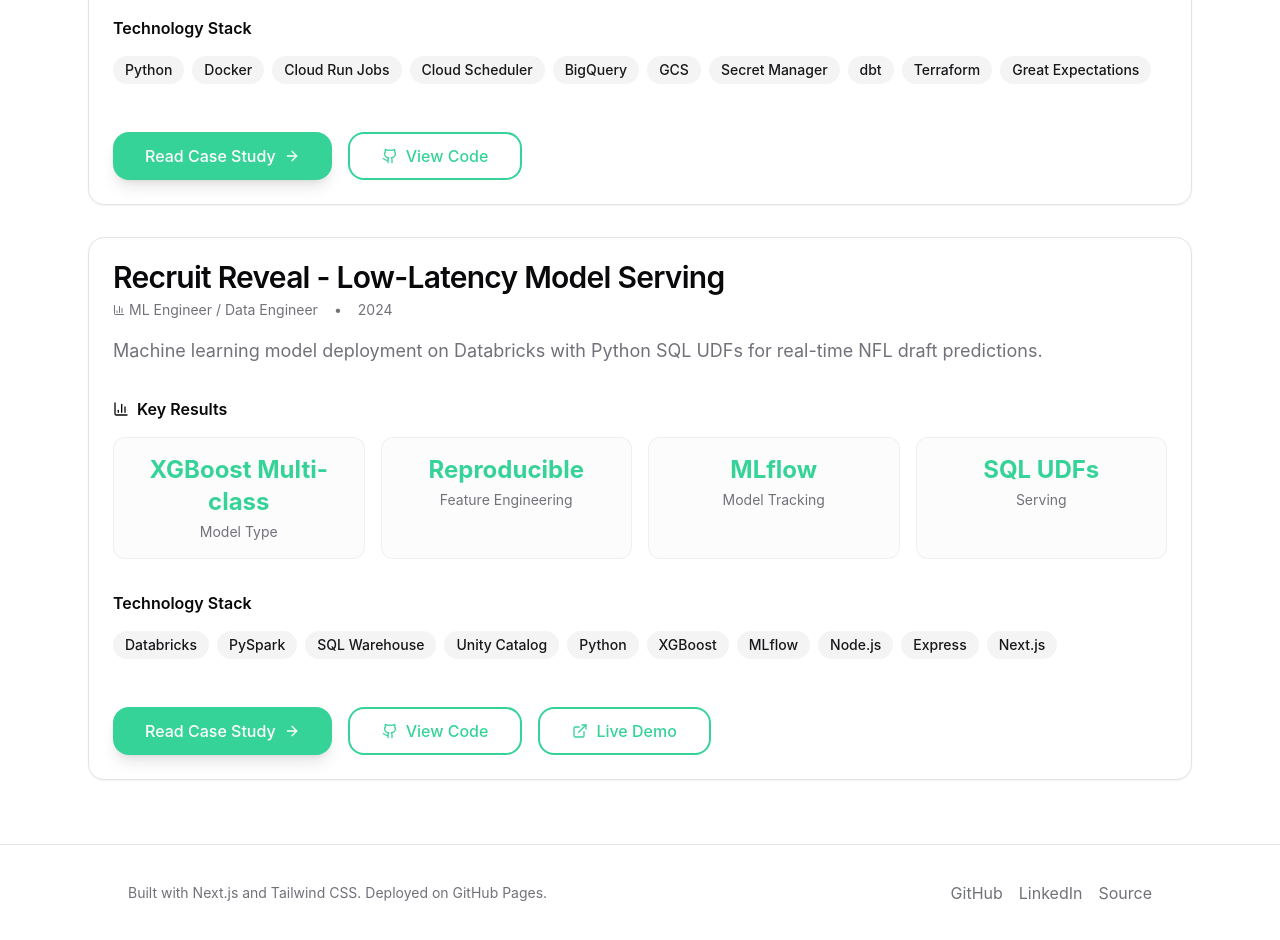
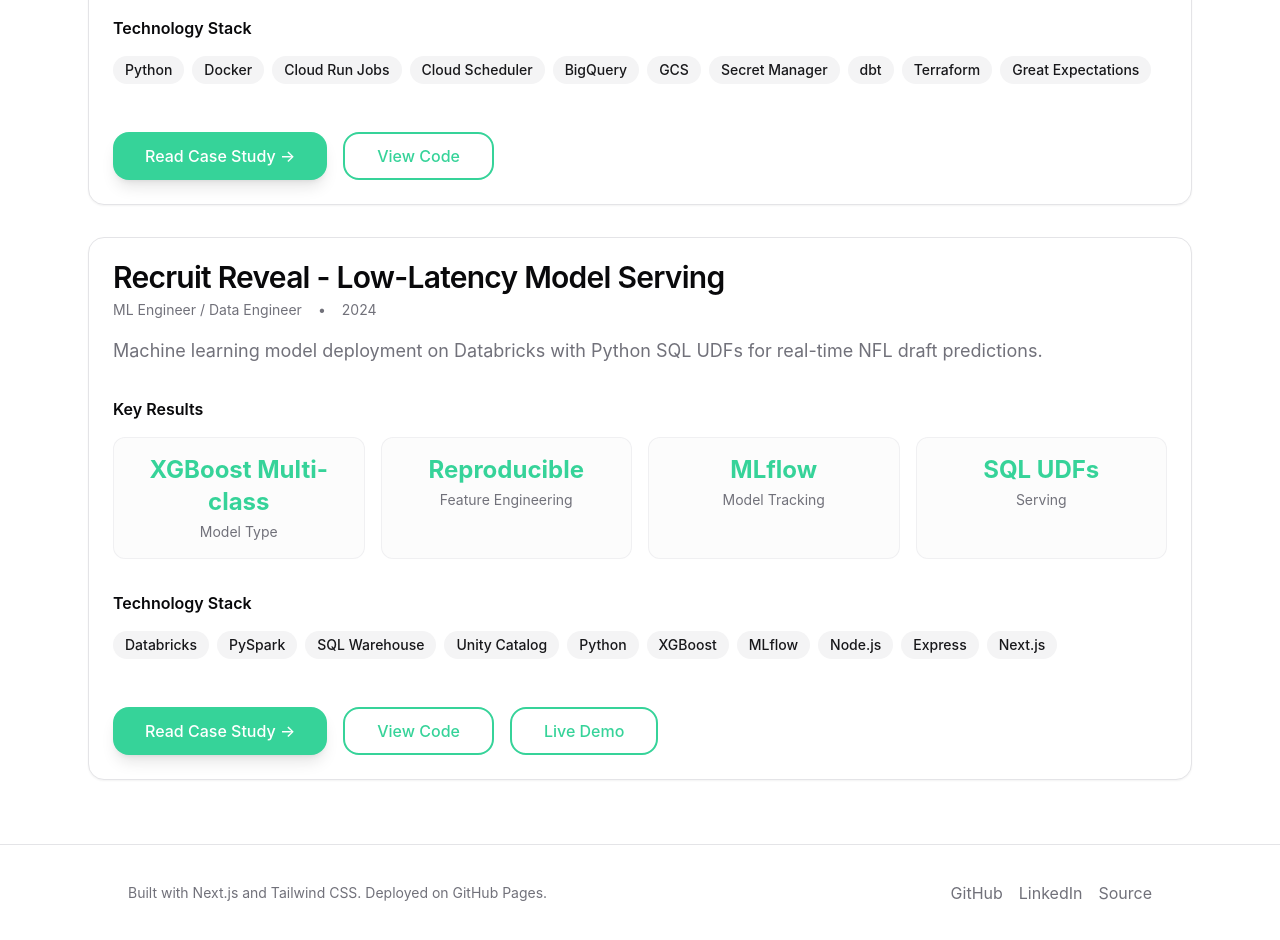
Before and after one commit to DrakeDamon/portfolio-nextjs, a Next.js app: page /projects in a window 1280 px wide. Shown: the part 1200-2140 px from the top of the page. Built offline with nearby package versions, Linux system fonts and the light colour scheme.

Commit message:
Fix: Remove lucide-react imports to resolve build error
- Remove BarChart3, ArrowRight, ExternalLink, Github icon imports
- Use text-based arrows and clean button styling
- Maintains functionality while eliminating dependency bloat

```diff
--- a/src/app/projects/page.tsx
+++ b/src/app/projects/page.tsx
@@ -2,7 +2,6 @@
 import { Card, CardHeader, CardTitle, CardContent } from "@/components/ui/card"
 import { Badge } from "@/components/ui/badge"
 import { Button } from "@/components/ui/button"
-import { ArrowRight, ExternalLink, Github, BarChart3 } from "lucide-react"
 import Link from 'next/link'
 
 export default function ProjectsPage() {
@@ -25,10 +24,7 @@
                 <div>
                   <CardTitle className="text-3xl mb-2">{study.title}</CardTitle>
                   <div className="flex items-center gap-4 text-sm text-muted-foreground">
-                    <span className="flex items-center gap-1">
-                      <BarChart3 className="h-3 w-3" />
-                      {study.role}
-                    </span>
+                    <span>{study.role}</span>
                     <span>•</span>
                     <span>{study.dates}</span>
                   </div>
@@ -40,10 +36,7 @@
 
               {/* Key Metrics */}
               <div>
-                <h3 className="font-semibold mb-4 flex items-center gap-2">
-                  <BarChart3 className="h-4 w-4" />
-                  Key Results
-                </h3>
+                <h3 className="font-semibold mb-4">Key Results</h3>
                 <div className="grid grid-cols-2 md:grid-cols-4 gap-4">
                   {study.metrics.map((metric, index) => (
                     <div key={index} className="text-center p-4 bg-secondary/30 rounded-xl border border-border/50 hover:bg-secondary/50 transition-colors">
@@ -73,23 +66,20 @@
               {/* Actions */}
               <div className="flex flex-wrap gap-4 pt-4">
                 <Button size="lg" asChild>
-                  <Link href={`/projects/${study.slug}`} className="flex items-center gap-2">
-                    Read Case Study
-                    <ArrowRight className="h-4 w-4" />
+                  <Link href={`/projects/${study.slug}`}>
+                    Read Case Study →
                   </Link>
                 </Button>
                 {study.links?.repo && (
                   <Button variant="outline" size="lg" asChild>
-                    <a href={study.links.repo} target="_blank" rel="noopener noreferrer" className="flex items-center gap-2">
-                      <Github className="h-4 w-4" />
+                    <a href={study.links.repo} target="_blank" rel="noopener noreferrer">
                       View Code
                     </a>
                   </Button>
                 )}
                 {study.links?.demo && (
                   <Button variant="outline" size="lg" asChild>
-                    <a href={study.links.demo} target="_blank" rel="noopener noreferrer" className="flex items-center gap-2">
-                      <ExternalLink className="h-4 w-4" />
+                    <a href={study.links.demo} target="_blank" rel="noopener noreferrer">
                       Live Demo
                     </a>
                   </Button>
```
